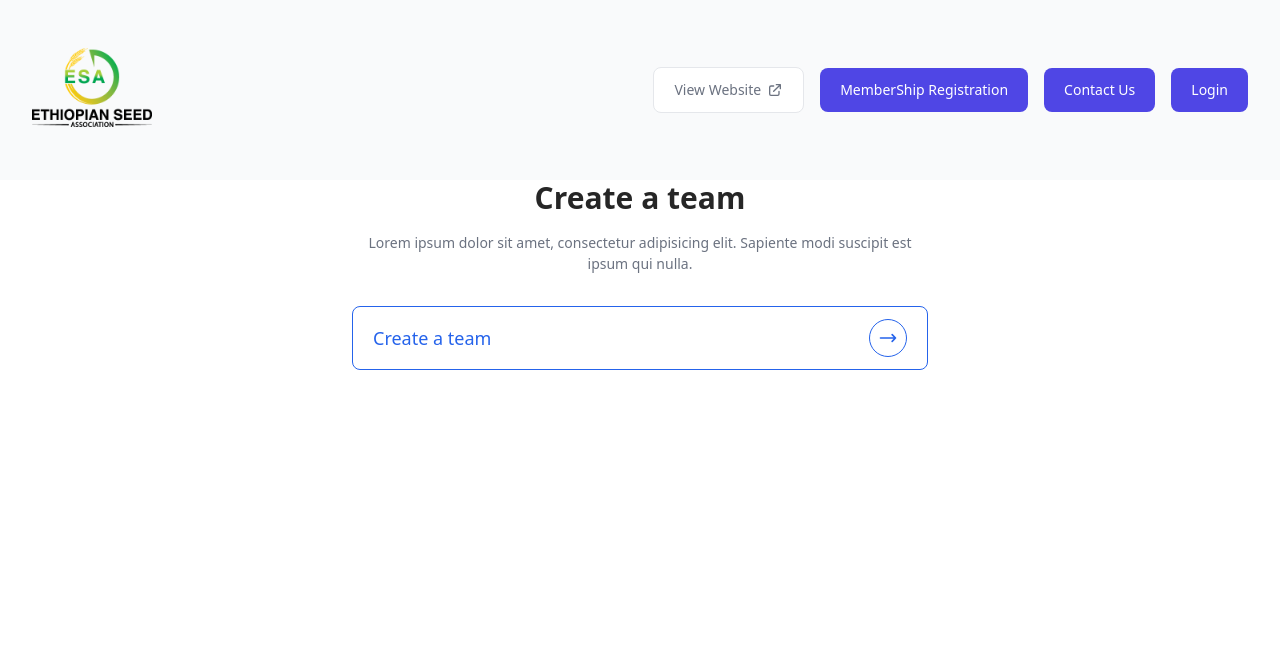
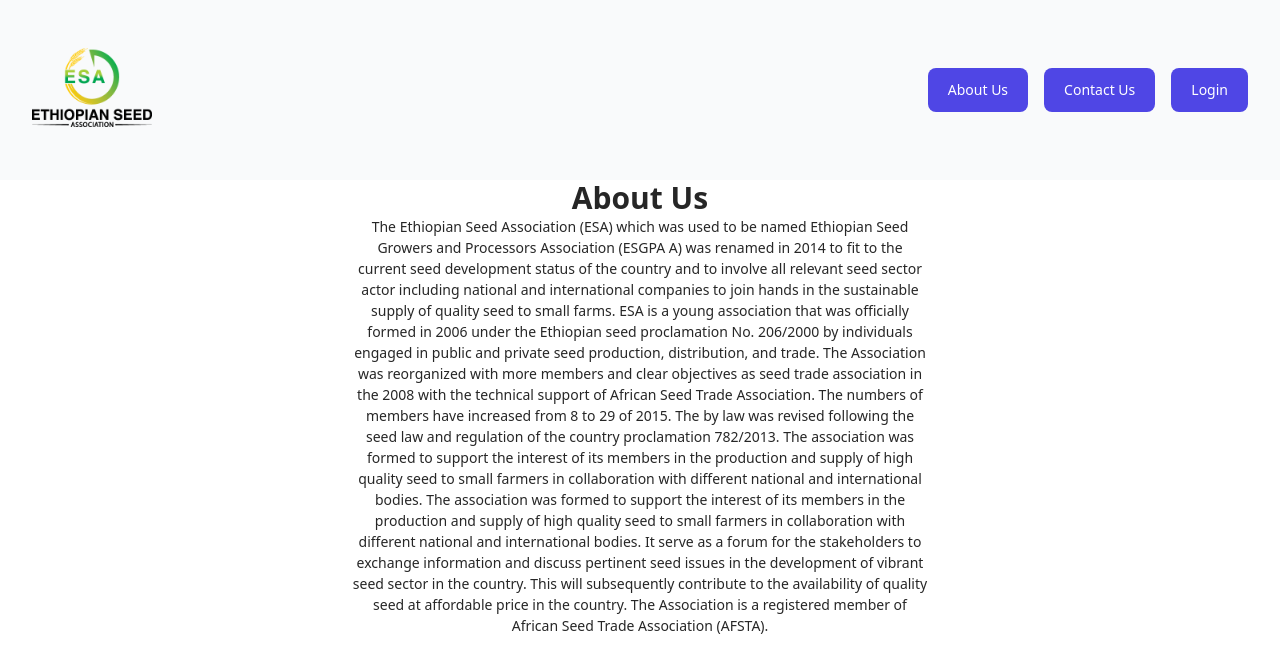
Before and after one commit to barich33/esafe, a React (Create React App) app: page / in a window 1280 px wide. Shown: the top 672 px of the page. Built offline with nearby package versions, Linux system fonts and the light colour scheme.

Commit message:
edit crop

```diff
--- a/src/adminlayout/header.tsx
+++ b/src/adminlayout/header.tsx
@@ -19,12 +19,12 @@ const PrimeCareHeader = () => {
      route:'/admin/users',
     },
     {
-     name:'Patients',
-     route:'/admin/patient_list',
+     name:'Members',
+     route:'/admin/members',
 
     },
     {
-     name:'System Configurations',
+     name:'Settings',
      route:'/admin/settings',
 
     },
--- a/src/features/crop/columns/crop-column.tsx
+++ b/src/features/crop/columns/crop-column.tsx
@@ -26,8 +26,8 @@ export const columns=(onEditcrop)=>{
       title: 'Source of BRS',
       dataIndex: 'cropSourceOfBreederSeeds',
       key: 'cropSourceOfBreederSeedId',
-      render: (cropSourceOfBreederSeeds, record, index) => {
-        return cropSourceOfBreederSeeds?.organization?.name;
+      render: (organization, record, index) => {
+        return organization?.map(m => m.organization?.name).join(' | ')
       },
   },
   {
--- /dev/null
+++ b/src/features/member/member_list.tsx
@@ -0,0 +1,9 @@
+import React from 'react'
+
+function MemberList() {
+  return (
+    <div>member_list</div>
+  )
+}
+
+export default MemberList
--- a/src/features/website/content.tsx
+++ b/src/features/website/content.tsx
@@ -1,42 +1,17 @@
 import React from "react";
+import AboutUs from "./pages/about_us";
 
 const ContentPage = ({message = ''}) => {
   return (
     <div className="max-w-xl mx-auto text-center">
-  <h2 className="text-2xl font-bold sm:text-3xl">Create a team</h2>
+  <h2 className="text-2xl font-bold sm:text-3xl">About Us</h2>
 
-  <p className="mx-auto mt-4 text-gray-500">
-    Lorem ipsum dolor sit amet, consectetur adipisicing elit. Sapiente modi
-    suscipit est ipsum qui nulla.
-  </p>
-
-  <a
-    href=""
-    className="flex items-center justify-between px-5 py-3 mt-8 text-blue-600 border border-blue-600 rounded-lg hover:bg-blue-600 group"
-  >
-    <span className="text-lg font-medium group-hover:text-white">
-      Create a team
+    <span
+      className="rounded-full"
+    >
+      <AboutUs/>
     </span>
 
-    <span
-      className="flex-shrink-0 p-2 ml-4 bg-white border border-blue-600 rounded-full"
-    >
-      <svg
-        xmlns="http://www.w3.org/2000/svg"
-        className="w-5 h-5"
-        fill="none"
-        viewBox="0 0 24 24"
-        stroke="currentColor"
-      >
-        <path
-          stroke-linecap="round"
-          stroke-linejoin="round"
-          stroke-width="2"
-          d="M17 8l4 4m0 0l-4 4m4-4H3"
-        />
-      </svg>
-    </span>
-  </a>
 </div>
 
   );
--- a/src/features/website/header.tsx
+++ b/src/features/website/header.tsx
@@ -24,6 +24,12 @@ const HeaderPage = ({message = ''}) => {
     sessionStorage.clear()
     navigate('admin/login')
   };
+  const onAboutUs = async () => {
+    debugger
+    localStorage.clear();
+    sessionStorage.clear()
+    navigate('/about_us')
+  };
   return (
     <>
     <header className="bg-gray-50">
@@ -40,33 +46,12 @@ const HeaderPage = ({message = ''}) => {
         </div>
 
         <div className="flex flex-col mt-4 gap-4 sm:flex-row sm:mt-0 sm:items-center">
-          <button
-            className="inline-flex items-center justify-center px-5 py-3 text-gray-500 bg-white border border-gray-200 rounded-lg transition hover:text-gray-700 focus:outline-none focus:ring"
-            type="button"
-          >
-            <span className="text-sm font-medium"> View Website </span>
-
-            <svg
-              xmlns="http://www.w3.org/2000/svg"
-              className="w-4 h-4 ml-1.5"
-              fill="none"
-              viewBox="0 0 24 24"
-              stroke="currentColor"
-              stroke-width="2"
-            >
-              <path
-                stroke-linecap="round"
-                stroke-linejoin="round"
-                d="M10 6H6a2 2 0 00-2 2v10a2 2 0 002 2h10a2 2 0 002-2v-4M14 4h6m0 0v6m0-6L10 14"
-              />
-            </svg>
-          </button>
 
           <button
             className="block px-5 py-3 text-sm font-medium text-white bg-indigo-600 rounded-lg transition hover:bg-indigo-700 focus:outline-none focus:ring"
-            type="button"
+            type="button" onClick={onAboutUs}
           >
-            MemberShip Registration
+            About Us
           </button>
           <button
             className="block px-5 py-3 text-sm font-medium text-white bg-indigo-600 rounded-lg transition hover:bg-indigo-700 focus:outline-none focus:ring"
--- /dev/null
+++ b/src/features/website/pages/about_us.tsx
@@ -0,0 +1,13 @@
+import React from 'react'
+
+function AboutUs() {
+  return (
+    <>
+      The Ethiopian Seed Association (ESA) which was used to be named Ethiopian Seed Growers and Processors Association (ESGPA A) was renamed in 2014 to fit to the current seed development status of the country and to involve all relevant seed sector actor including national and international companies to join hands in the sustainable supply of quality seed to small farms.  ESA is a young association that was officially formed in 2006 under the Ethiopian seed proclamation No. 206/2000 by individuals engaged in public and private seed production, distribution, and trade. The Association was reorganized with more members and clear objectives as seed trade association in the 2008 with the technical support of African Seed Trade Association. The numbers of members have increased from 8 to 29 of 2015. The by law was revised following the seed law and regulation of the country proclamation 782/2013. The association was formed to support the interest of its members in the production and supply of high quality seed to small farmers in collaboration with different national and international bodies.
+
+      The association was formed to support the interest of its members in the production and supply of high quality seed to small farmers in collaboration with different national and international bodies. It serve as a forum for the stakeholders to exchange information and discuss pertinent seed issues in the development of vibrant seed sector in the country. This will subsequently contribute to the availability of quality seed at affordable price in the country. The Association is a registered member of African Seed Trade Association (AFSTA).
+      </>
+  )
+}
+
+export default AboutUs
--- a/src/login/login.tsx
+++ b/src/login/login.tsx
@@ -5,7 +5,7 @@ import {useNavigate} from 'react-router-dom'
 import { userEndPoint } from '../api/primecareApi.endpoint';
 import { httpService } from '../service/http.service';
 import { setToken} from '../service/token.service';
-import Logo from '../features/icons/logo.png';
+import Logo from '../features/icons/logo.webp';
 const LoginPage = ()=>{
     const [loginForm] = Form.useForm();
     const [loading,setLoading] = useState(false)
@@ -40,15 +40,16 @@ const LoginPage = ()=>{
         <div className="standardList  flex flex-wrap h-screen">
 
           <div className="relative mx-6 md:mx-auto w-full md:w-1/2 lg:w-96 z-20 ">
-
-          <img width={250} style={{height:'3em'}}
+          <div className='content-center'>
+          <img width={150} style={{height:'5em'}}
             src={Logo}
             className="cursor-pointer h-8"
             alt="PrimeCare"
           />
             <span className="font-medium text-gray-900 text-2xl">
-              Login into PrimeCare
+              Login into ESA
             </span>
+            </div>
             <div className="mt-10">
               <div>
                 {message ? (
--- a/src/routes/routes.tsx
+++ b/src/routes/routes.tsx
@@ -9,6 +9,8 @@ import ProtectedRoute from './private.route';
 import PublicRoute from './public.route';
 import Home from '../features/website/home';
 import CropList from '../features/crop/crop_list';
+import MemberList from '../features/member/member_list';
+import AboutUs from '../features/website/pages/about_us';
 
 const MainRoutes=()=>{
 
@@ -20,6 +22,7 @@ const MainRoutes=()=>{
         <Route path="/" element={<PublicRoute />} >
          <Route path="admin/login" element={<LoginPage />} />
         <Route path="/" element={<Home />} />
+        <Route path="/about_us" element={<AboutUs />} />
 
         </Route>
 
@@ -34,6 +37,7 @@ const MainRoutes=()=>{
           <Route index={true} element={<DashBoard />} />
           <Route path="users" element={<Users />} />
           <Route path='patient_list' element={<PatientList/>}/>
+          <Route path='members' element={<MemberList/>}/>
           <Route path='crops' element={<CropList/>}/>
           <Route path="*" element={<DashBoard />} />
           </Route>
```
Also changed, not shown: src/features/crop/manage-crop/manage-crop-form.tsx (+18 -18 lines), src/features/crop/manage-crop/manage-crop-modal.tsx (+107 -50 lines).
